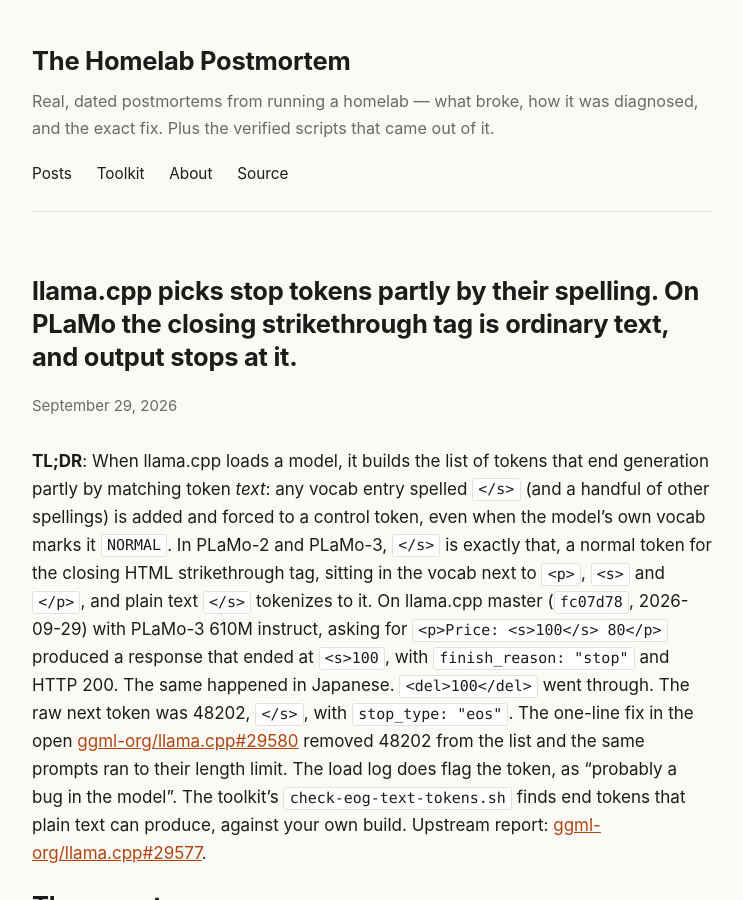
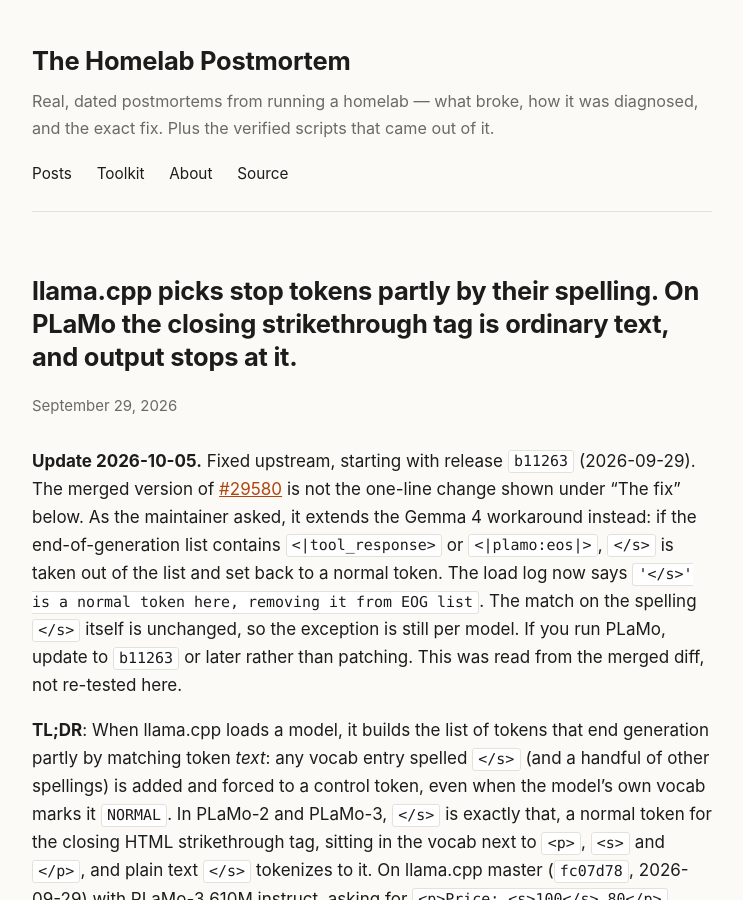
Before and after one commit to mitoyosh/homelab-postmortem, a Jekyll site: the page built from _posts/2026-09-29-llama-cpp-stops-plamo-at-the-first-closing-s-tag.md, in a window 1280 px wide and 900 px high. Shown: the whole window, without its empty margins (268-1011 px from the left). Built offline with Jekyll 4.4.1, drawn with Linux system fonts in a browser that asks for light colours.

Commit message:
Update PLaMo </s> post: #29580 merged in b11263
Co-Authored-By: Claude Opus 5.5 <noreply@anthropic.com>

```diff
--- a/_posts/2026-09-29-llama-cpp-stops-plamo-at-the-first-closing-s-tag.md
+++ b/_posts/2026-09-29-llama-cpp-stops-plamo-at-the-first-closing-s-tag.md
@@ -5,6 +5,8 @@ excerpt: "llama.cpp adds any vocab entry spelled like an end-of-sequence marker
 devto_title: "llama.cpp stops PLaMo at the first </s>: an end token chosen by its spelling"
 devto_tags: llm, llamacpp, selfhosted, japanese
 ---
+
+**Update 2026-10-05.** Fixed upstream, starting with release `b11263` (2026-09-29). The merged version of [#29580](https://github.com/ggml-org/llama.cpp/pull/29580) is not the one-line change shown under "The fix" below. As the maintainer asked, it extends the Gemma 4 workaround instead: if the end-of-generation list contains `<|tool_response>` or `<|plamo:eos|>`, `</s>` is taken out of the list and set back to a normal token. The load log now says `'</s>' is a normal token here, removing it from EOG list`. The match on the spelling `</s>` itself is unchanged, so the exception is still per model. If you run PLaMo, update to `b11263` or later rather than patching. This was read from the merged diff, not re-tested here.
 
 **TL;DR**: When llama.cpp loads a model, it builds the list of tokens that end generation partly by matching token *text*: any vocab entry spelled `</s>` (and a handful of other spellings) is added and forced to a control token, even when the model's own vocab marks it `NORMAL`. In PLaMo-2 and PLaMo-3, `</s>` is exactly that, a normal token for the closing HTML strikethrough tag, sitting in the vocab next to `<p>`, `<s>` and `</p>`, and plain text `</s>` tokenizes to it. On llama.cpp master (`fc07d78`, 2026-09-29) with PLaMo-3 610M instruct, asking for `<p>Price: <s>100</s> 80</p>` produced a response that ended at `<s>100`, with `finish_reason: "stop"` and HTTP 200. The same happened in Japanese. `<del>100</del>` went through. The raw next token was 48202, `</s>`, with `stop_type: "eos"`. The one-line fix in the open [ggml-org/llama.cpp#29580](https://github.com/ggml-org/llama.cpp/pull/29580) removed 48202 from the list and the same prompts ran to their length limit. The load log does flag the token, as "probably a bug in the model". The toolkit's `check-eog-text-tokens.sh` finds end tokens that plain text can produce, against your own build. Upstream report: [ggml-org/llama.cpp#29577](https://github.com/ggml-org/llama.cpp/issues/29577).
 
```
